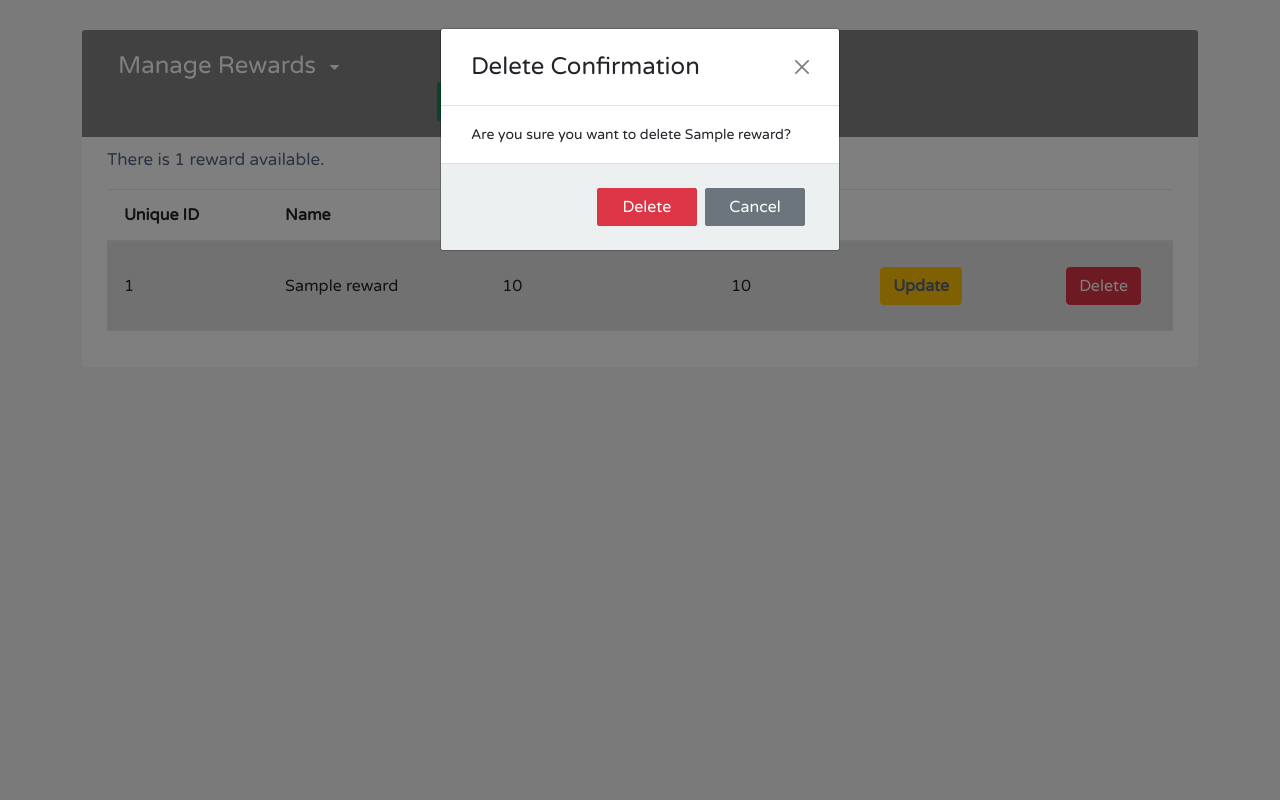
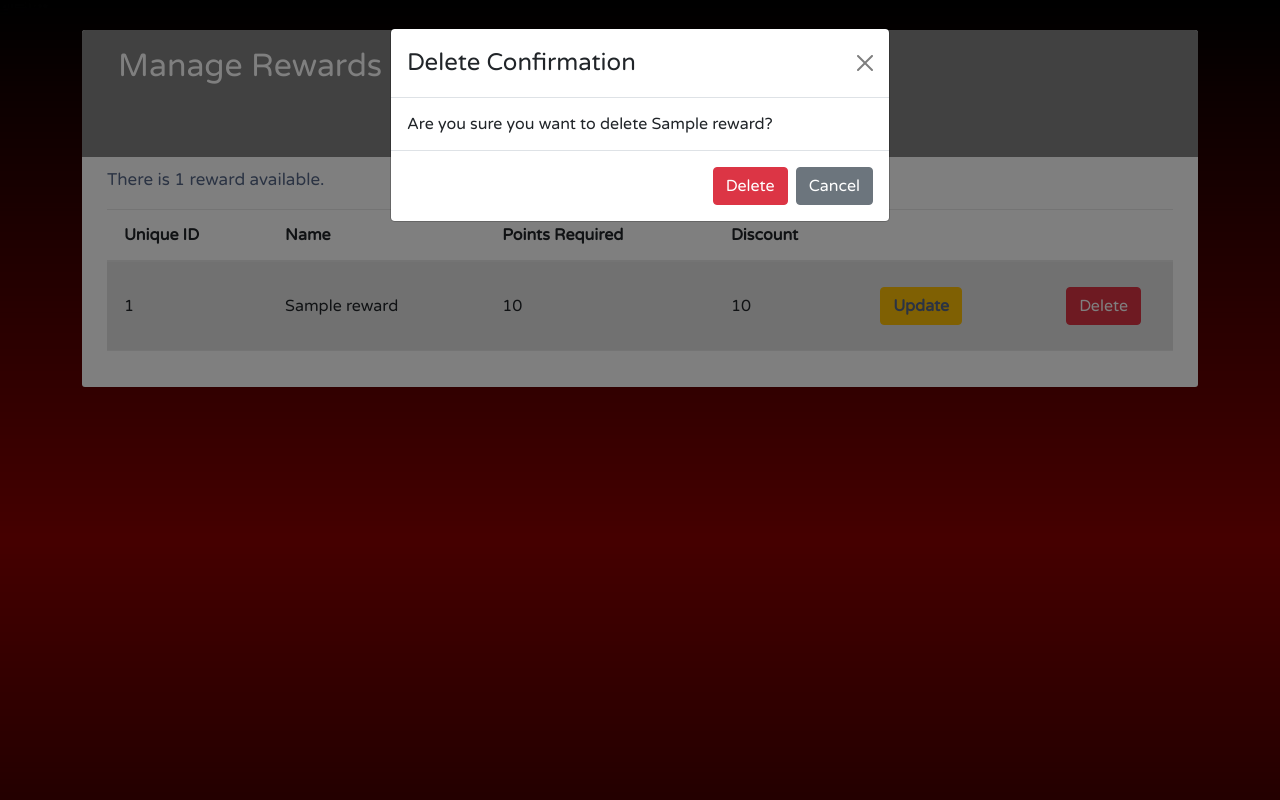
Before and after one commit to Kanahora/Dains, a Flask app: template templates/Rhaylene/rewards_manage.html in a window 1280 px wide, after a click on "Delete". Run offline with Flask 2, Linux system fonts and the light colour scheme; the template is opened without the code that fills it: most values are stand-ins (such as "Sample title", 1, 10 or a date in 2020); some libraries are stand-ins or nearby versions.

Commit message:
Update management.css

```diff
--- a/static/stylesheets/management.css
+++ b/static/stylesheets/management.css
@@ -55,6 +55,8 @@
 	background: #f5f5f5;
 	font-family: 'Varela Round', sans-serif;
 	font-size: 17px;
+	background-image: url("../images/mainbackground.png");
+ 	background-color: #cccccc;
 }
 .table-responsive {
     margin: 30px 0;
@@ -75,9 +77,9 @@
 	margin: -20px -25px 10px;
 	border-radius: 3px 3px 0 0;
 }
-.table-title h2 {
+.table-title h3 {
 	margin: 5px 0 0;
-	font-size: 24px;
+	font-size: 25px;
 }
 .table-title .btn-group {
 	float: right;
@@ -92,6 +94,7 @@
 	border: none;
 	outline: none !important;
 	margin-left: 10px;
+	font-size: 22px;
 }
 .table-title .btn i {
 	float: left;
@@ -164,44 +167,14 @@ table.table .avatar {
 }
 
 
-/* Modal styles */
-.modal .modal-dialog {
-	max-width: 400px;
-}
-.modal .modal-header, .modal .modal-body, .modal .modal-footer {
-	padding: 20px 30px;
-}
-.modal .modal-content {
-	border-radius: 3px;
-	font-size: 14px;
-}
-.modal .modal-footer {
-	background: #ecf0f1;
-	border-radius: 0 0 3px 3px;
-}
-.modal .modal-title {
-	display: inline-block;
-}
-.modal .form-control {
-	border-radius: 2px;
-	box-shadow: none;
-	border-color: #dddddd;
-}
-.modal textarea.form-control {
-	resize: vertical;
-}
-.modal .btn {
-	border-radius: 2px;
-	min-width: 100px;
-}
-.modal form label {
-	font-weight: normal;
-}
+
 
 form{
     padding: 10px 15px;
 }
-
+.delete-btn{
+	margin-bottom: 0px;
+}
 .form-fields{
     font-size: 17px;
     color: black;
@@ -209,6 +182,20 @@ form{
 .reward_title{
     text-align: center;
 }
-.delete-btn{
-    margin-bottom: 0px;
+
+.top-bar{
+	margin-right: 0px;
+	padding-right: 0px;
 }
+
+.add-btn{
+	float: right;
+}
+
+i.material-icons{
+	padding-top: 4px;
+}
+
+#dropdownMenuButton1{
+	background-color: #838383;
+}
```
